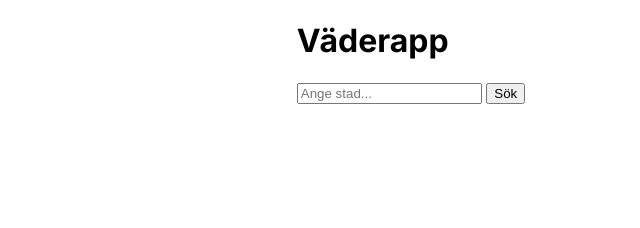
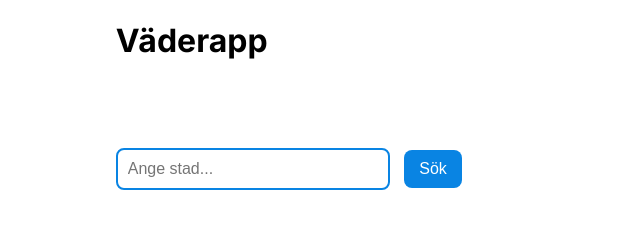
Before and after one commit to ollewarne/weather-app-linkoping, a plain HTML site: page index.html in a window 1280 px wide. Shown: the whole page, without its empty margins (229-869 px from the left). Drawn offline with nearby package versions, Linux system fonts and the light colour scheme.

Commit message:
added html lite och raderat en rad och i app.js koder för searchfunction och stylat den i css

```diff
--- a/app.js
+++ b/app.js
@@ -8,7 +8,7 @@ searchBtn.addEventListener("click", async () => {
   const city = cityInput.value.trim();
   if (city === "") return (result.textContent = "Skriv in en stad!");
 
-  const url = `https://api.openweathermap.org/data/2.5/weather?q=${city}&appid=${apiKey}&units=metric&lang=sv`;
+  const url = ``;
 
   try {
     const res = await fetch(url);
@@ -18,6 +18,7 @@ searchBtn.addEventListener("click", async () => {
     result.innerHTML = `
       <h2>${data.name}</h2>
       <p>🌡️ ${data.main.temp} °C</p>
+
       <p>☁️ ${data.weather[0].description}</p>
     `;
   } catch (err) {
--- a/style.css
+++ b/style.css
@@ -14,3 +14,36 @@ body {
     height: 100vh;
     font-family: "Inter", sans-serif;
 }
+#cityInput {
+  padding: 10px;
+  width: 250px;
+  border: 2px solid #0984e3;
+  border-radius: 8px;
+  font-size: 16px;
+  outline: none;
+}
+
+#searchBtn {
+  padding: 10px 15px;
+  margin-left: 10px;
+  background-color: #0984e3;
+  color: white;
+  border: none;
+  border-radius: 8px;
+  cursor: pointer;
+  font-size: 16px;
+}
+
+#searchBtn:hover {
+  background-color: #74b9ff;
+}
+
+#weatherResult {
+  margin-top: 30px;
+  font-size: 18px;
+  background-color: rgba(255, 255, 255, 0.7);
+  padding: 20px;
+  border-radius: 10px;
+  display: inline-block;
+  min-width: 200px;
+}
```
Also changed, not shown: index.html (+2 -0 lines).
